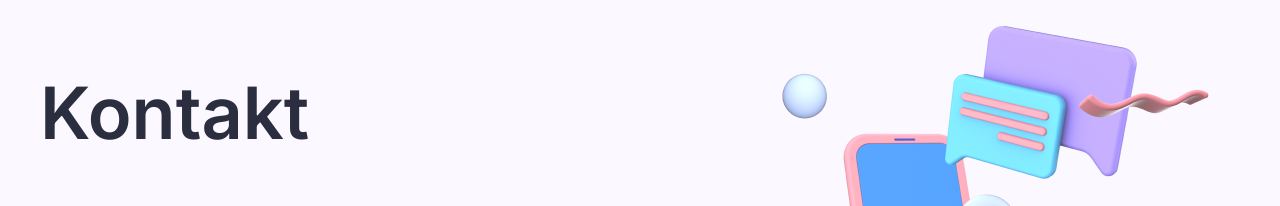
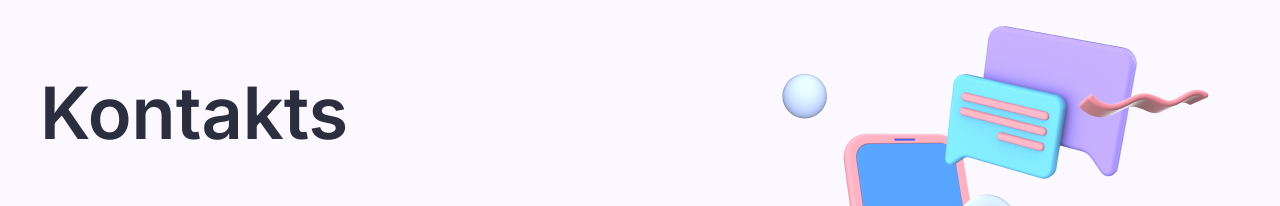
Before and after one commit to kalinagardziala/agri, an Angular app: page /contact in a window 1280 px wide. Shown: the part 186-392 px from the top of the page. Built offline with nearby package versions, Linux system fonts and the light colour scheme.

Commit message:
contact-page

```diff
--- a/src/app/components/pages/contact-page/contact-page.component.html
+++ b/src/app/components/pages/contact-page/contact-page.component.html
@@ -2,7 +2,7 @@
   <div class="container-fluid contact-page__container">
     <div class="row">
       <div class="col-12 col-xl-6">
-        <h1 class="contact-page__title">Kontakt</h1>
+        <h1 class="contact-page__title">Kontakts</h1>
       </div>
     </div>
     <img
```
